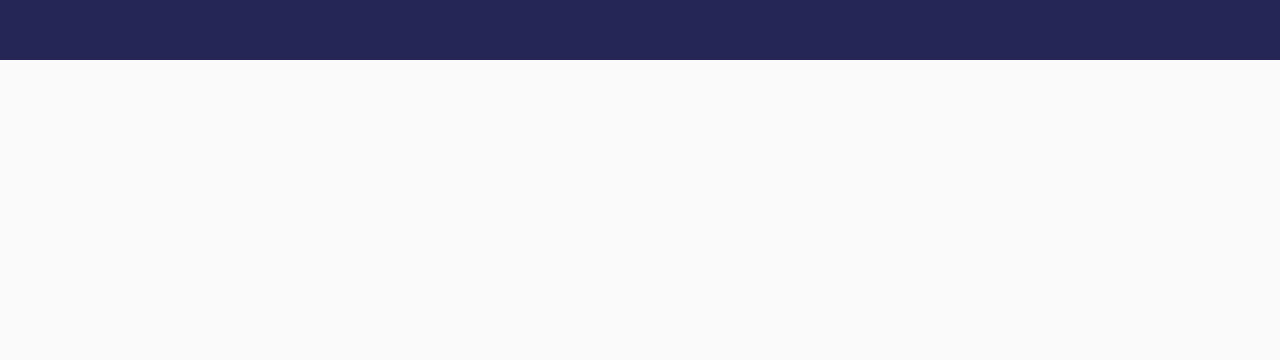
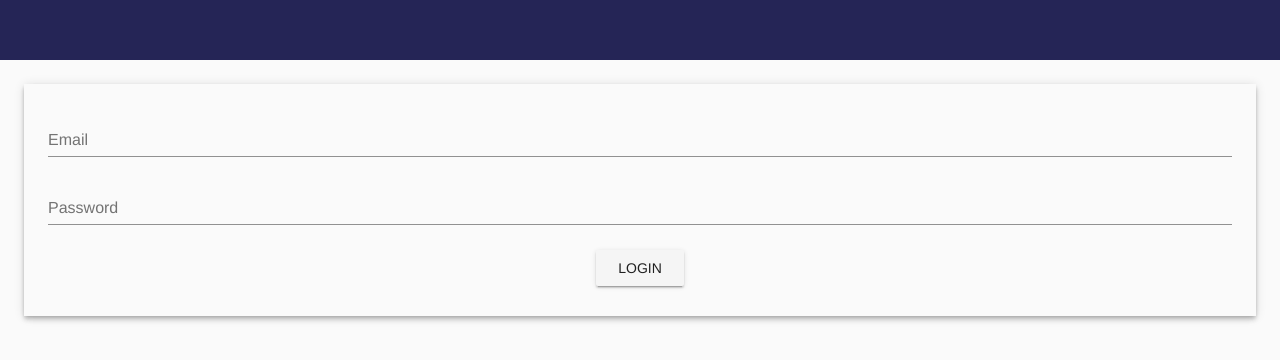
Before and after one commit to dave9011/jabber-2.5, a Vue app in the folder client/: page /login in a window 1280 px wide. Shown: the top 360 px of the page. Built offline with nearby package versions, Linux system fonts and the light colour scheme.

Commit message:
Add a Login Component, Add the login method to out Authentication service in the client

```diff
--- /dev/null
+++ b/client/src/components/Login/Login.vue
@@ -0,0 +1,70 @@
+<template>
+    <div>
+        <div>
+            <v-form ref="registrationForm" class="log-in-form elevation-4 pa-4">
+                <v-text-field
+                    label="Email"
+                    v-model="email"
+                    hint="e.g. example@email.com"
+                    :rules="emailRules"
+                    type="email"
+                ></v-text-field>
+                <v-text-field
+                    label="Password"
+                    v-model="password"
+                    :rules="passwordRules"
+                    type="password"
+                ></v-text-field>
+                <v-btn
+                    class="submit-btn"
+                    @click="login">
+                    Login
+                </v-btn>
+            </v-form>
+        </div>
+    </div>
+</template>
+
+<script>
+import AuthenticationService from './../../services/authentication'
+
+export default {
+  name: 'log-in',
+  data () {
+    return {
+      email: null,
+      password: null,
+      emailRules: [
+        (v) => !!v || 'Email is required'
+      ],
+      passwordRules: [
+        (v) => !!v || 'Password is required',
+        (v) => (v && v.length >= 8 && v.length <= 32) || 'Password must be 8-32 characters a-z, A-Z, 0-9'
+      ]
+    }
+  },
+  methods: {
+    async login () {
+      if (!this.$refs.registrationForm.validate()) {
+        return
+      }
+
+      try {
+        const response = await AuthenticationService.login({
+          email: this.email,
+          password: this.password
+        })
+
+        console.log(response.data)
+      } catch (err) {
+        console.log(err.response)
+
+        // TODO: add error message to UI instead of using this alert
+        if (err.response) {
+          alert(err.response.data.error)
+        }
+      }
+    }
+  }
+}
+</script>
--- a/client/src/router/index.js
+++ b/client/src/router/index.js
@@ -2,6 +2,7 @@ import Vue from 'vue'
 import Router from 'vue-router'
 import HelloWorld from '@/components/HelloWorld'
 import Register from '@/components/Register/Register'
+import Login from '@/components/Login/Login'
 
 Vue.use(Router)
 
@@ -10,13 +11,18 @@ export default new Router({
   routes: [
     {
       path: '/',
-      name: 'HelloWorld',
+      name: 'home',
       component: HelloWorld
     },
     {
       path: '/register',
-      name: 'Register',
+      name: 'register',
       component: Register
+    },
+    {
+      path: '/login',
+      name: 'login',
+      component: Login
     }
   ]
 })
--- a/client/src/services/authentication.js
+++ b/client/src/services/authentication.js
@@ -3,5 +3,8 @@ import ApiService from './api-service'
 export default {
   register (credentials) {
     return ApiService().post('register', credentials)
+  },
+  login (credentials) {
+    return ApiService().post('login', credentials)
   }
 }
```
